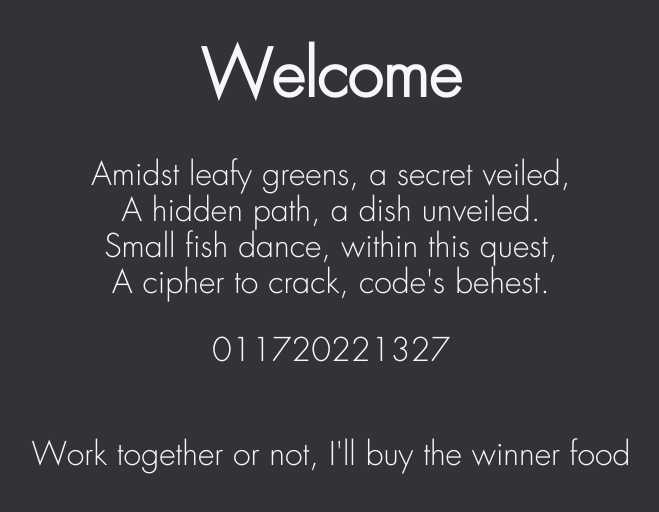
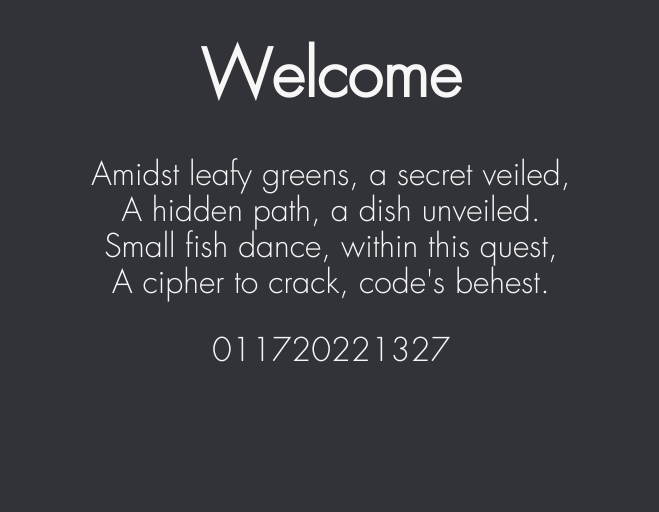
Before and after one commit to yesune/ScavengerHunt, a plain HTML site: page index.html in a window 1280 px wide. Shown: the whole page, without its empty margins (309-968 px from the left). Drawn offline with Linux system fonts and the light colour scheme.

Commit message:
no food sad

```diff
--- a/index.html
+++ b/index.html
@@ -23,7 +23,7 @@
                     Small fish dance, within this quest,<br>
                     A cipher to crack, code's behest.</p>
                 <p id = "fps">011720221327</p>
-                <p><br>Work together or not, I'll buy the winner food</p>
+
             </header>
     </body>
 </html>
```
